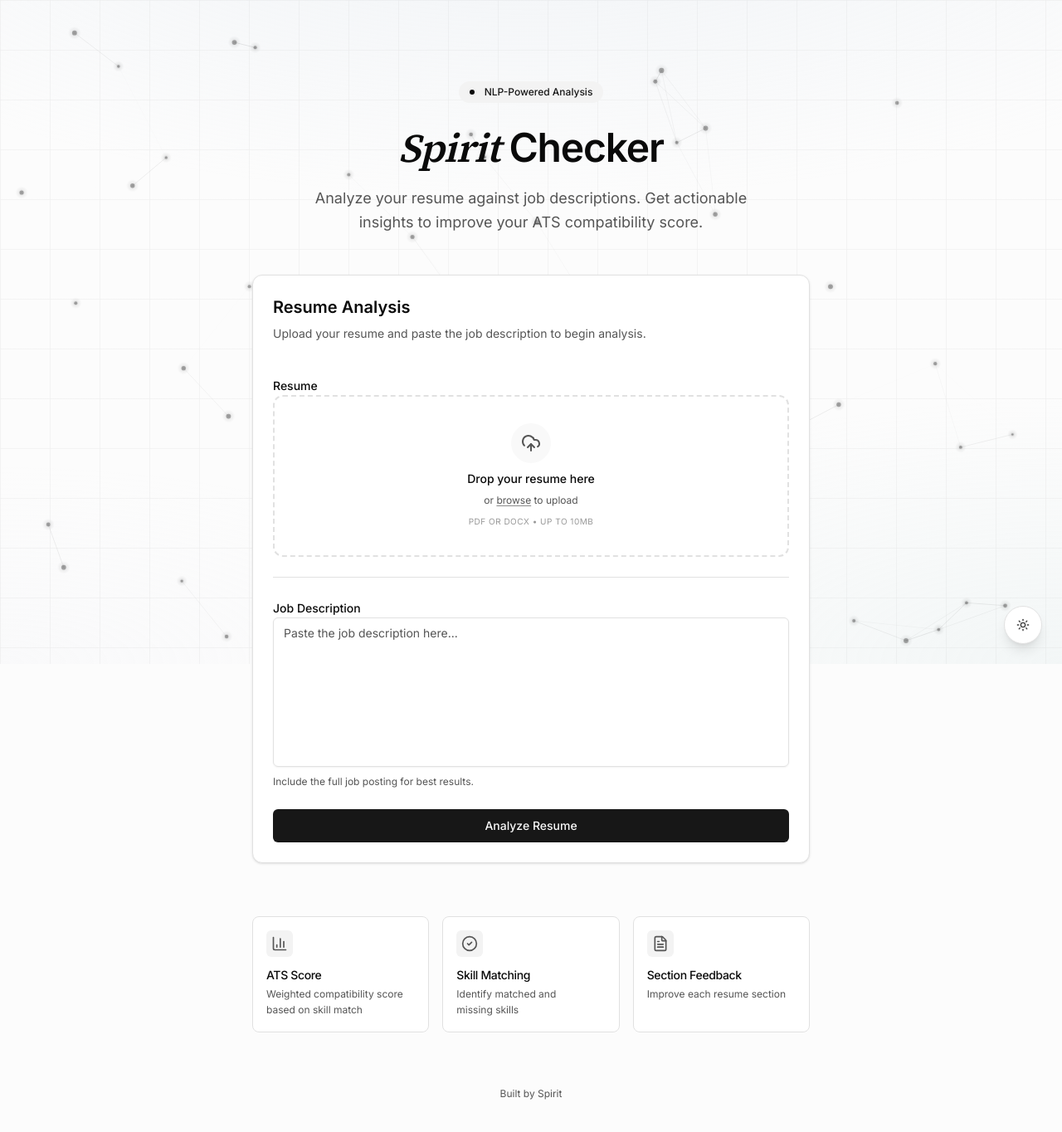
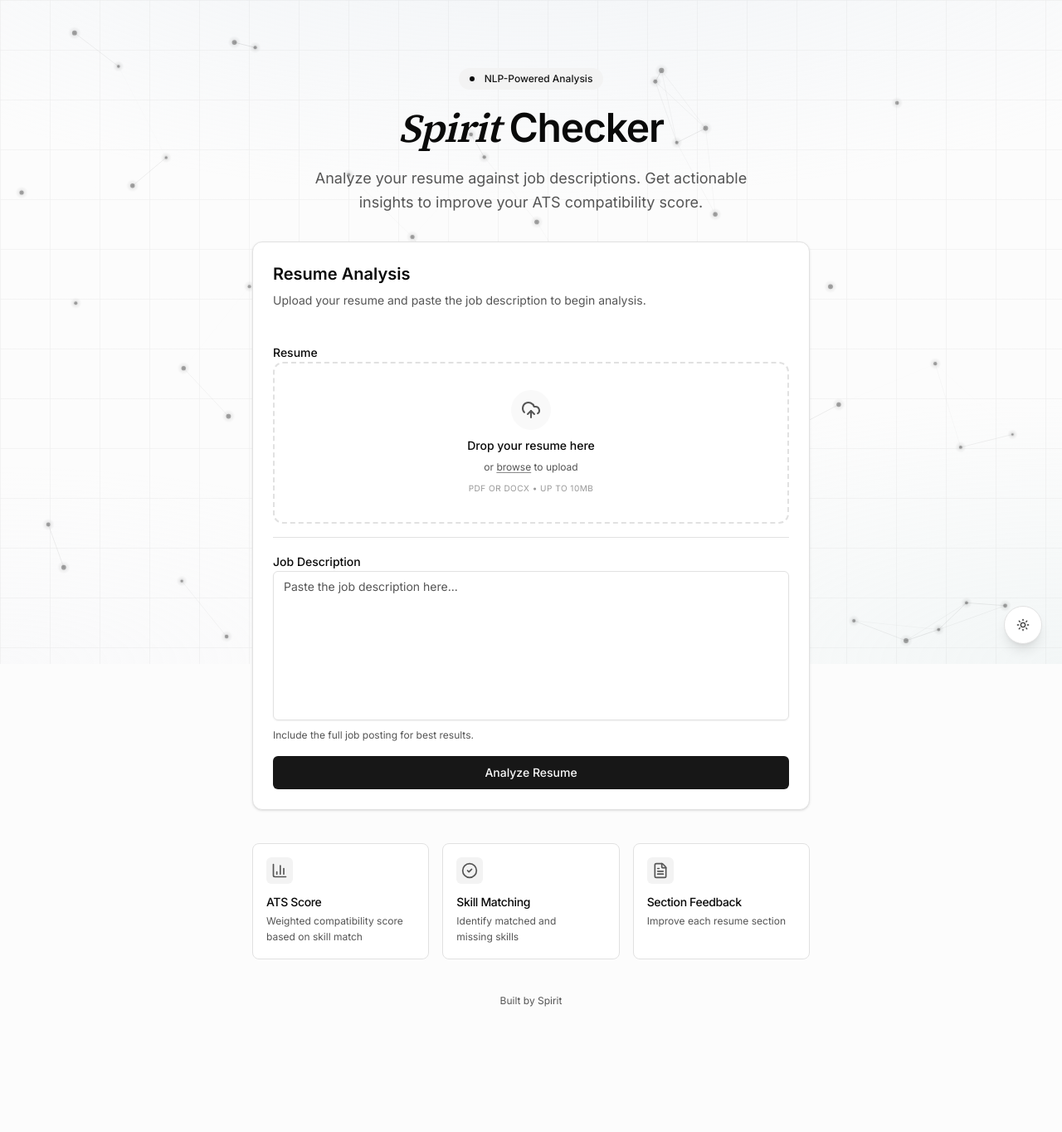
Before and after one commit to SpiritOfKedar/spirit-checker, a Next.js app in the folder frontend/: page / in a window 1280 px wide. Shown: the top 1364 px of the page at 83% size. After the commit the page ends 1279 px from the top, so only its background shows below. Built offline with nearby package versions, Linux system fonts and the light colour scheme.

Commit message:
revamp-4

```diff
--- a/frontend/src/app/page.tsx
+++ b/frontend/src/app/page.tsx
@@ -113,11 +113,11 @@ export default function Home() {
       <FloatingParticles isActive={isTyping} particleCount={50} keystrokeCount={keystrokeCount} />
       <div className="fixed inset-0 bg-grid pointer-events-none opacity-40" />
 
-      <main className="relative flex-1 pt-20 pb-12 md:pt-24 md:pb-20">
+      <main className="relative flex-1 pt-16 pb-10 md:pt-20 md:pb-16">
         <div className="container-wide">
           {/* Header */}
-          <header className={`text-center mb-12 ${mounted ? 'animate-fade-in' : 'opacity-0'}`}>
-            <div className="inline-flex items-center gap-2 mb-6">
+          <header className={`text-center mb-8 ${mounted ? 'animate-fade-in' : 'opacity-0'}`}>
+            <div className="inline-flex items-center gap-2 mb-4">
               <Badge variant="secondary" className="text-xs font-medium px-3 py-1 animate-fade-in">
                 <span className="relative flex h-1.5 w-1.5 mr-2">
                   <span className="animate-ping absolute inline-flex h-full w-full rounded-full bg-foreground/50"></span>
@@ -147,9 +147,9 @@ export default function Home() {
             </CardHeader>
 
             <CardContent>
-              <form onSubmit={handleSubmit} className="space-y-6">
+              <form onSubmit={handleSubmit} className="space-y-4">
                 {/* Resume Upload */}
-                <div className="space-y-2 focus-glow rounded-lg transition-all">
+                <div className="space-y-2">
                   <label className="text-sm font-medium text-foreground">
                     Resume
                   </label>
@@ -162,7 +162,7 @@ export default function Home() {
                 <Separator />
 
                 {/* Job Description */}
-                <div className="space-y-2 focus-glow rounded-lg transition-all">
+                <div className="space-y-2">
                   <label className="text-sm font-medium text-foreground">
                     Job Description
                   </label>
@@ -206,7 +206,7 @@ export default function Home() {
           </Card>
 
           {/* Features */}
-          <section className={`mt-16 max-w-2xl mx-auto ${mounted ? 'animate-fade-in-up delay-400' : 'opacity-0'}`}>
+          <section className={`mt-10 max-w-2xl mx-auto ${mounted ? 'animate-fade-in-up delay-400' : 'opacity-0'}`}>
             <div className="grid grid-cols-1 md:grid-cols-3 gap-4">
               {[
                 {
@@ -249,7 +249,7 @@ export default function Home() {
           </section>
 
           {/* Footer */}
-          <footer className={`mt-16 text-center ${mounted ? 'animate-fade-in delay-500' : 'opacity-0'}`}>
+          <footer className={`mt-10 text-center ${mounted ? 'animate-fade-in delay-500' : 'opacity-0'}`}>
             <p className="text-xs text-muted-foreground">
               Built by Spirit
             </p>
```
